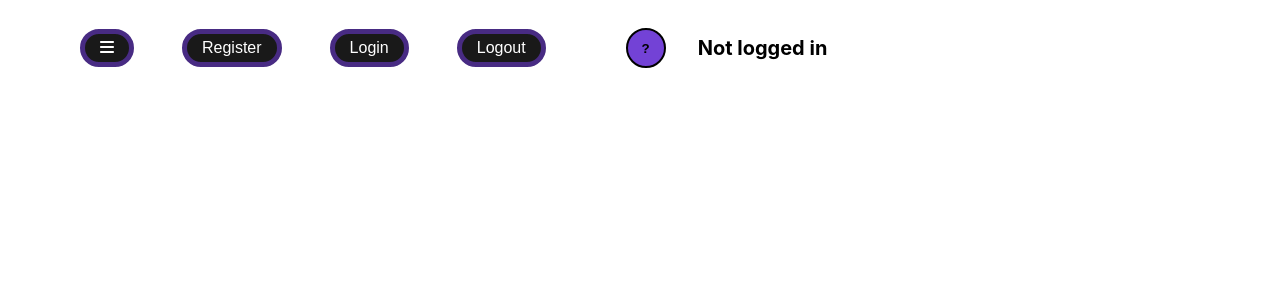
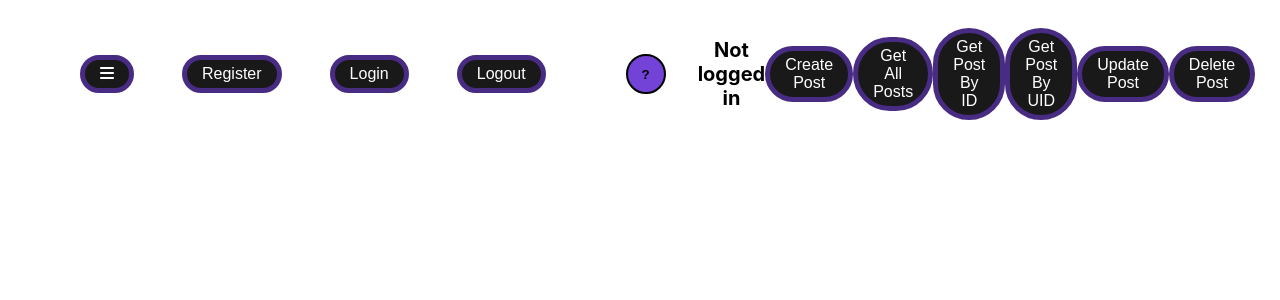
Before and after one commit to Shaibee19/Firebase-Practice, a React (Create React App) app: page / in a window 1280 px wide. Shown: the top 300 px of the page. Built offline with nearby package versions, Linux system fonts and the light colour scheme; no server answers.

Commit message:
finished mod 5 lesson

```diff
--- a/src/App.js
+++ b/src/App.js
@@ -1,6 +1,7 @@
 import React, { useEffect, useState } from "react";
 import "./App.css";
-import { auth } from "./firebase/init";
+import { auth, db } from "./firebase/init";
+import { collection, addDoc, getDocs, getDoc, doc, query, where, updateDoc, deleteDoc } from "firebase/firestore";
 import {
   createUserWithEmailAndPassword,
   signInWithEmailAndPassword,
@@ -13,6 +14,58 @@ function App() {
   const [user, setUser] = React.useState(null); // Initialize with null
   const [img, setImg] = useState();
   const [loading, setLoading] = React.useState(true);
+
+  async function updatePost() {
+    const hardcodeID = "6XY0SqiVvMnC7mW8321o";
+    const postRef = doc(db, "posts", hardcodeID);
+    const post = await getPostById(hardcodeID);
+    console.log(post)
+    const newPost = {
+      ...post, // if you just want to target one element and just change the description, for example
+      description: "Complete FES",
+      // uid: user.id,
+    };
+    console.log(newPost);
+    updateDoc(postRef, newPost);
+  }
+
+  function deletePost() {
+    const hardcodeID = "6XY0SqiVvMnC7mW8321o";
+    const postRef = doc(db, "posts", hardcodeID);
+    deleteDoc(postRef);
+  }
+
+  function createPost() {
+    const post = {
+      title: "Do Firebase Section",
+      description: "Finish FESimplified",
+      uid: user.uid,
+    };
+    addDoc(collection(db, "posts"), post)
+  }
+
+  async function getAllPosts() {
+    const { docs } = await getDocs(collection(db, "posts"));
+    const posts = docs.map(elem => ({ ...elem.data(), id: elem.id }));
+    console.log(posts)
+  }
+
+  async function getPostById(ID) {
+    const postRef = doc(db, "posts", ID);
+    const postSnap = await getDoc(postRef);
+    // if (postSnap.exists()) {
+      return postSnap.data();
+    // }
+  }
+
+  async function getPostByUid() {
+    const postCollectionRef = await query(
+      collection(db, "posts"),
+      where("uid", "==", user.uid)
+    );
+    const { docs } = await getDocs(postCollectionRef);
+    console.log(docs.map(doc => doc.data));
+  }
 
   React.useEffect(() => {
     const unsubscribe = onAuthStateChanged(auth, (currentUser) => { // Renamed user to currentUser to avoid conflict
@@ -112,6 +165,12 @@ function App() {
                   )}
                 </li>
                 {loading ? "loading..." : (user ? user.email : "Not logged in")} {/* Conditional rendering for user.email */}
+                <button className="header__btn post" onClick={createPost}>Create Post</button>
+                <button className="header__btn post" onClick={getAllPosts}>Get All Posts</button>
+                <button className="header__btn post" onClick={getPostById}>Get Post By ID</button>
+                <button className="header__btn post" onClick={getPostByUid}>Get Post By UID</button>
+                <button className="header__btn post" onClick={updatePost}>Update Post</button>
+                <button className="header__btn post" onClick={deletePost}>Delete Post</button>
               </ul>
             </div>
           </>
--- a/src/firebase/init.js
+++ b/src/firebase/init.js
@@ -1,5 +1,6 @@
 // Import the functions you need from the SDKs you need
 import { initializeApp } from "firebase/app";
+import { getFirestore } from "firebase/firestore";
 import { getAnalytics } from "firebase/analytics";
 import { getAuth } from "firebase/auth";
 // TODO: Add SDKs for Firebase products that you want to use
@@ -21,3 +22,4 @@ const firebaseConfig = {
 const app = initializeApp(firebaseConfig);
 const analytics = getAnalytics(app);
 export const auth = getAuth();
+export const db = getFirestore();
```
